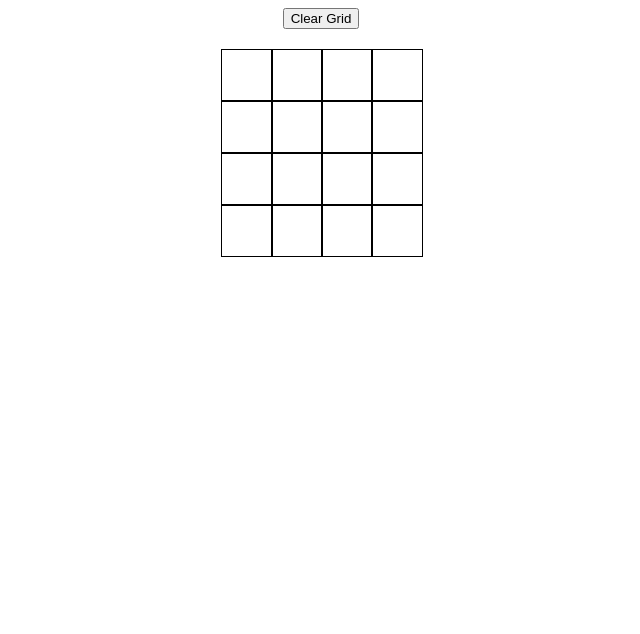
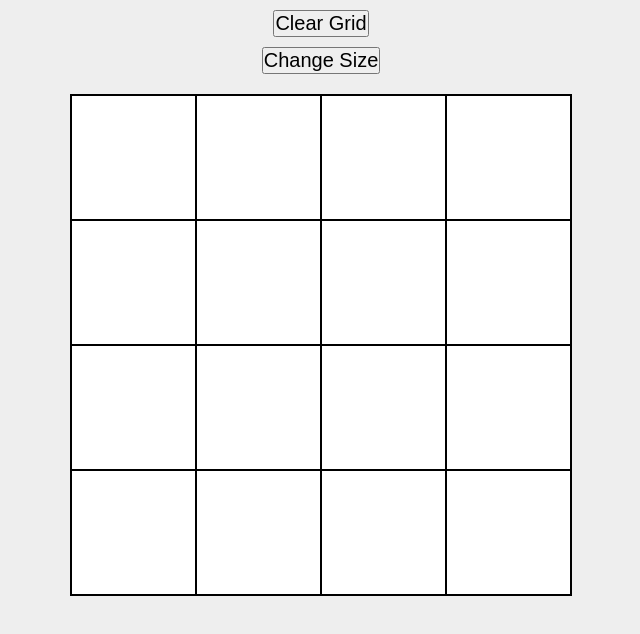
Before and after one commit to dryu99/etch-a-sketch, a plain HTML site: page index.html in a window 1280 px wide. Shown: the whole page, without its empty margins (319-959 px from the left). Drawn offline with Linux system fonts and the light colour scheme.

Commit message:
fix optimization bug for changing grid size, also separate sizing and clearing functionalities

```diff
--- a/index.html
+++ b/index.html
@@ -9,6 +9,7 @@
 
 <body>
     <button id="clear-btn">Clear Grid</button>
+    <button id="size-btn">Change Size</button>
     <div class="grid-container"></div>
 
     <script>
@@ -17,9 +18,8 @@
             e.target.classList.add("colourful");
         }
 
-        // EFFECTS: clears grid and prompts user for new grid size
+        // EFFECTS: updates grid size with user prompted value
         function updateGrid(e) {
-            clearGrid();
 
             let i = gridDiv.childElementCount;
             while (i--) {
@@ -34,16 +34,13 @@
             for (let i = 0, n = Math.pow(newSquareNum, 2); i < n; i++) {
                 const cellDiv = document.createElement("div");
                 cellDiv.classList.add("cell");
+                cellDiv.addEventListener("mouseover", changeColour);
 
-                let cellSize = gridDiv.offsetWidth / newSquareNum;
-                cellDiv.style.width = `${cellSize}px`;
-                cellDiv.style.height = `${cellSize}px`;
-
-                cellDiv.addEventListener("mouseover", changeColour);
                 gridDiv.appendChild(cellDiv);
             }
 
-            gridDiv.style.gridTemplateColumns = `repeat(${newSquareNum}, ${gridDiv.offsetWidth / newSquareNum}px)`;
+            gridDiv.style.gridTemplateColumns = `repeat(${newSquareNum}, ${newSquareNum}fr)`;
+
         }
 
         function clearGrid() {
@@ -54,7 +51,9 @@
 
         const gridDiv = document.querySelector(".grid-container");
         const clearButton = document.querySelector("#clear-btn");
-        clearButton.addEventListener("click", updateGrid);
+        const sizeButton = document.querySelector("#size-btn");
+        clearButton.addEventListener("click", clearGrid);
+        sizeButton.addEventListener("click", updateGrid);
 
         for (let i = 0; i < 16; i++) {
             const cellDiv = document.createElement("div");
--- a/style.css
+++ b/style.css
@@ -1,27 +1,43 @@
-:root {
-    --current-grid-size: 200px;
-    --current-cell-size: calc(var(--current-grid-size) / 4);
+* {
+	margin: 0;
+    padding: 0;
 }
 
-#clear-btn {
-    display:block;
-    margin: 0 auto;
+:root {
+    --current-grid-size: 500px;
+}
+
+body {
+    background-color: rgb(238, 238, 238);
+}
+
+button {
+    display: block;
+    margin: 10px auto;
+    margin-bottom: 10px;
+
+    font-size: 15pt;
+}
+
+#size-btn {
     margin-bottom: 20px;
 }
 
 .grid-container {
     display: grid;
-    grid-template-columns: repeat(4, var(--current-cell-size));
+    grid-template-columns: repeat(4, 4fr);
     margin: 0 auto;
     width: var(--current-grid-size);
+    height: var(--current-grid-size);
+
+    border: 1px solid black;
+    background-color: white;
 }
 
 .cell {
-    width: 50px;
-    height: 50px;
-    border: 1px solid black;
+    border: 0.5px solid black;
 }
 
 .colourful {
-    background-color: pink;
+    background-color: black;
 }
```
